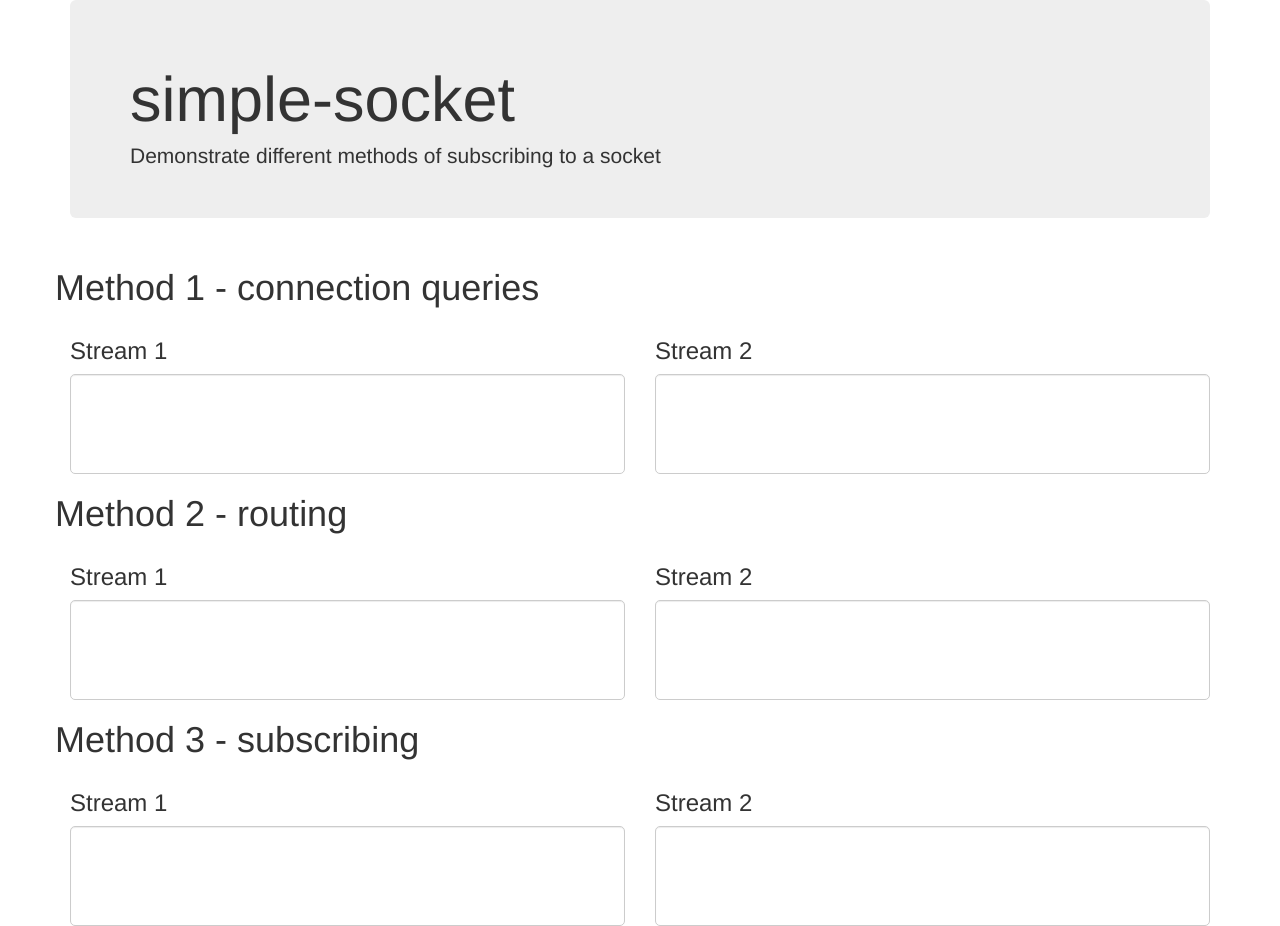
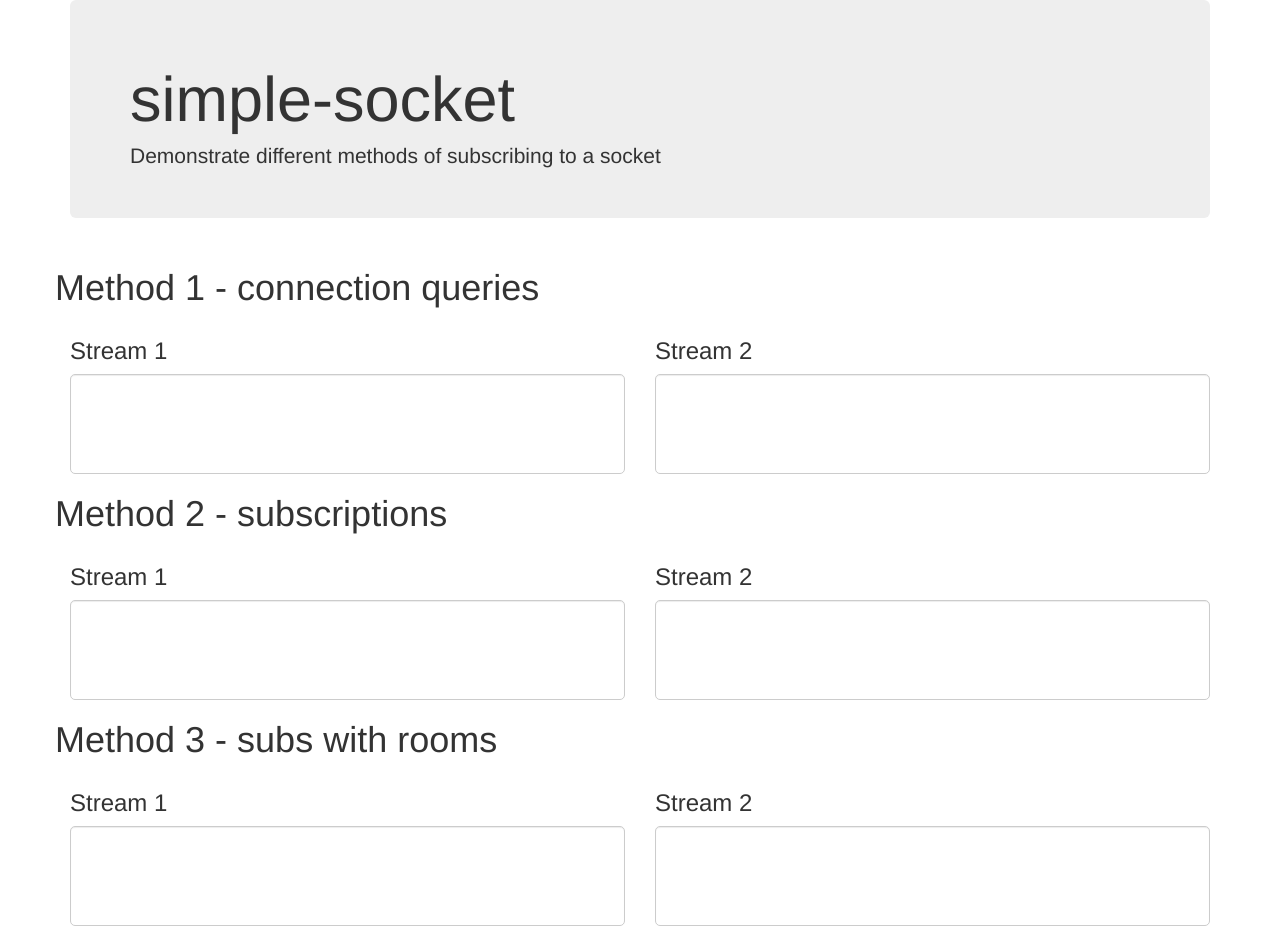
Before and after one commit to josephfinlayson/simple-socket, a website: page views/index.html in a window 1280 px wide. Drawn offline with nearby package versions, Linux system fonts and the light colour scheme; files that its build step writes are made by us from their sources; no server answers; files whose address does not match are found by name.

Commit message:
Update index.html

```diff
--- a/views/index.html
+++ b/views/index.html
@@ -56,7 +56,7 @@
             </div>
         </div>
         <div class="row">
-            <h1>Method 2 - routing</h1>
+            <h1>Method 2 - subscriptions</h1>
             <div class="col-md-6">
                 <h3>Stream 1</h3>
                 <div id="allPostsM2S1" class="form-control allPosts"></div>
@@ -68,7 +68,7 @@
             </div>
         </div>
         <div class="row">
-            <h1>Method 3 - subscribing</h1>
+            <h1>Method 3 - subs with rooms</h1>
 
             <div class="col-md-6">
                 <h3>Stream 1</h3>
```
